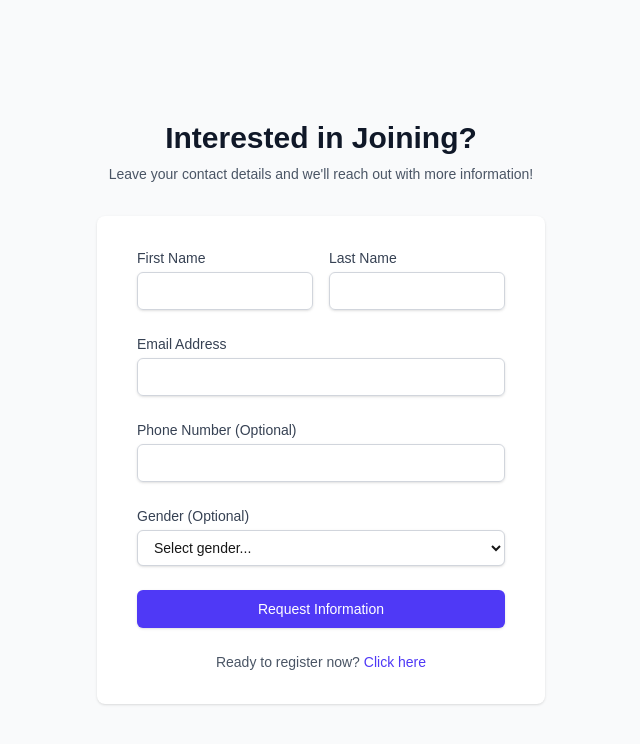
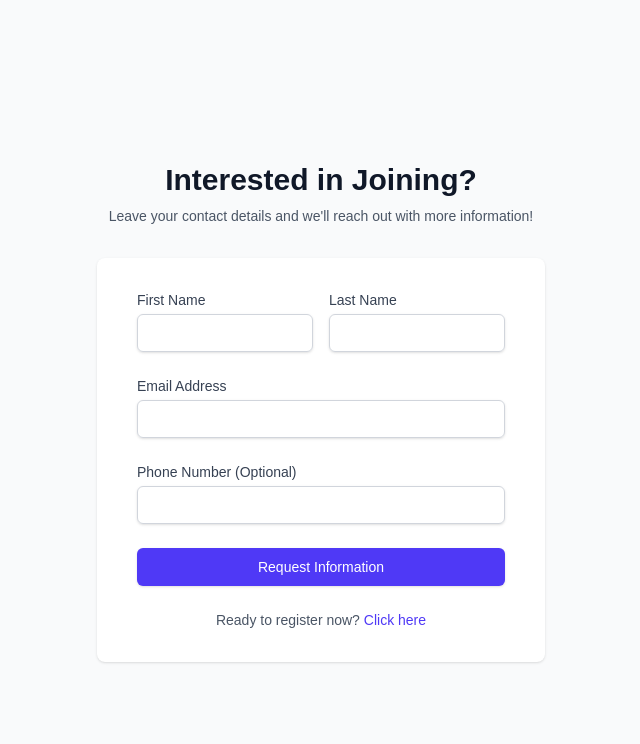
Before and after one commit to esinedcm/tptc-mgmt, a Next.js app: page /interest in a window 1280 px wide. Shown: the top 744 px of the page, without its empty margins (319-959 px from the left). Built offline with nearby package versions, Linux system fonts and the light colour scheme.

Commit message:
Remove gender from interest form and add confirmation email

```diff
--- a/src/app/api/leads/route.ts
+++ b/src/app/api/leads/route.ts
@@ -1,5 +1,6 @@
 import { NextResponse } from 'next/server';
 import { prisma } from '@/lib/prisma';
+import { sendInterestConfirmationEmail } from '@/lib/email';
 
 export async function POST(request: Request) {
   try {
@@ -32,6 +33,11 @@ export async function POST(request: Request) {
       }
     });
 
+    // Send confirmation email asynchronously (don't block the response if it fails)
+    sendInterestConfirmationEmail({ to: email, firstName }).catch(err => {
+      console.error('Failed to send interest confirmation email:', err);
+    });
+
     return NextResponse.json({ success: true, lead }, { status: 201 });
   } catch (error) {
     console.error('Lead capture error:', error);
--- a/src/app/interest/page.tsx
+++ b/src/app/interest/page.tsx
@@ -9,7 +9,6 @@ export default function InterestPage() {
     lastName: '',
     email: '',
     phoneNumber: '',
-    gender: '',
   });
   const [status, setStatus] = useState<'idle' | 'submitting' | 'success' | 'error'>('idle');
   const [errorMessage, setErrorMessage] = useState('');
@@ -129,22 +128,6 @@ export default function InterestPage() {
             </div>
 
             <div>
-              <label htmlFor="gender" className="block text-sm font-medium text-gray-700">Gender (Optional)</label>
-              <select
-                id="gender"
-                name="gender"
-                className="mt-1 block w-full border border-gray-300 rounded-md shadow-sm py-2 px-3 focus:outline-none focus:ring-indigo-500 focus:border-indigo-500 sm:text-sm bg-white"
-                value={form.gender}
-                onChange={(e) => setForm({ ...form, gender: e.target.value })}
-              >
-                <option value="">Select gender...</option>
-                <option value="Male">Male</option>
-                <option value="Female">Female</option>
-                <option value="Other">Other / Prefer not to say</option>
-              </select>
-            </div>
-
-            <div>
               <button
                 type="submit"
                 disabled={status === 'submitting'}
```
